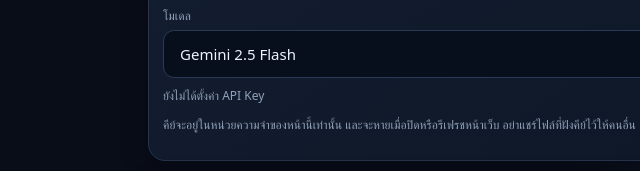
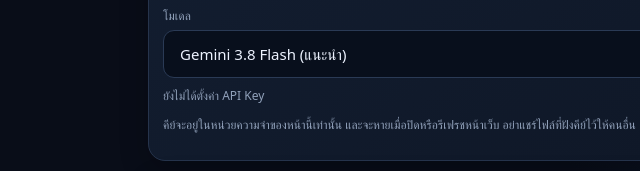
Before and after one commit to gioowh381-del/ktnfo, a plain HTML site: page index.html in a window 1280 px wide. Shown: the part 232-403 px from the top of the page, 81-721 px from the left. Drawn offline with Linux system fonts and the light colour scheme.

Commit message:
Update index.html

```diff
--- a/index.html
+++ b/index.html
@@ -31,7 +31,7 @@ button.primary{background:linear-gradient(110deg,#5578ff,#8167ed)}button.green{b
 <input id="key" type="password" placeholder="วาง Gemini API Key ที่นี่" autocomplete="off">
 <div class="row" style="margin-top:9px"><button class="primary" id="save">ใช้ API Key นี้</button><button class="ghost" id="show">แสดง / ซ่อน</button></div>
 <label>โมเดล</label>
-<select id="model"><option value="gemini-2.5-flash">Gemini 2.5 Flash</option><option value="gemini-2.0-flash">Gemini 2.0 Flash</option></select>
+<select id="model"><option value="gemini-3.8-flash">Gemini 3.8 Flash (แนะนำ)</option></select>
 <div id="status" class="status">ยังไม่ได้ตั้งค่า API Key</div>
 <p class="hint">คีย์จะอยู่ในหน่วยความจำของหน้านี้เท่านั้น และจะหายเมื่อปิดหรือรีเฟรชหน้าเว็บ อย่าแชร์ไฟล์ที่ฝังคีย์ไว้ให้คนอื่น</p>
 </section>
```
